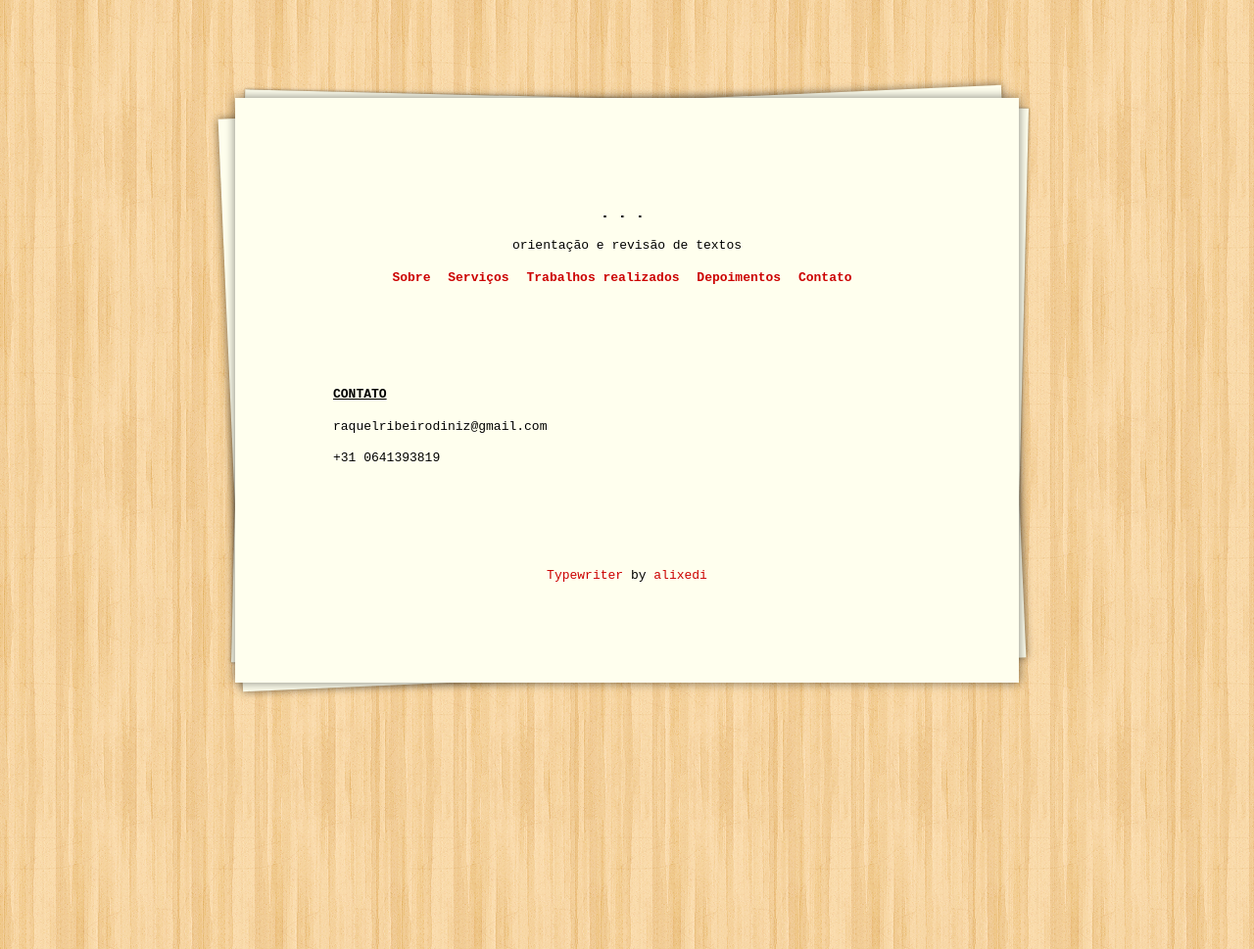
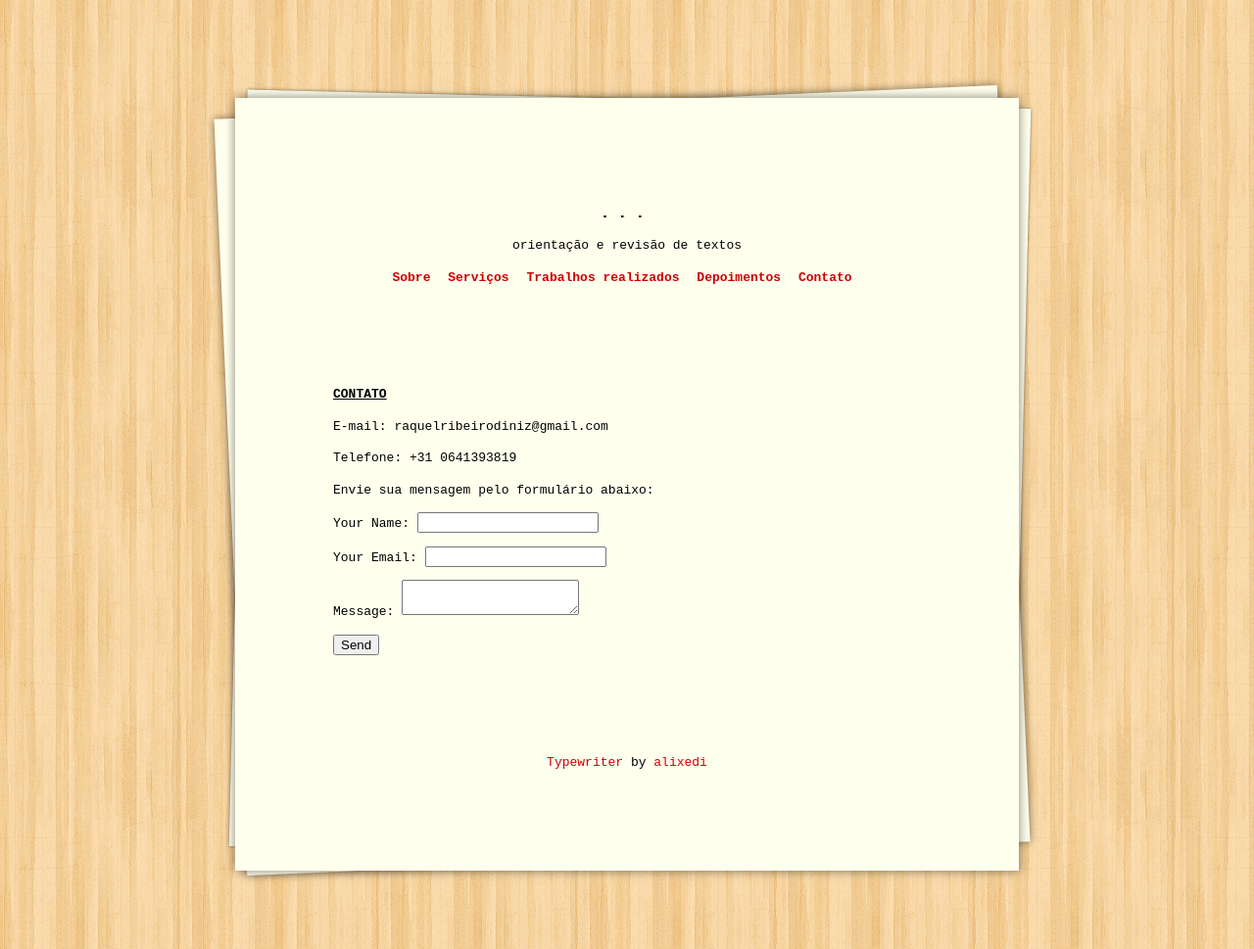
Before and after one commit to raqueldiniz/site, a Jekyll site: the page built from contato.md, in a window 1280 px wide. Shown: the whole page at 98% size. Built offline with Jekyll 4.4.1, drawn with Linux system fonts in a browser that asks for light colours.

Commit message:
Update contato.md

```diff
--- a/contato.md
+++ b/contato.md
@@ -4,6 +4,24 @@ title: Contato
 permalink: /contato/
 ---
 
-raquelribeirodiniz@gmail.com
+E-mail: raquelribeirodiniz@gmail.com
 
-+31 0641393819
+Telefone: +31 0641393819
+
+Envie sua mensagem pelo formulário abaixo:
+
+
+<form name="contact" method="POST" netlify>
+  <p>
+    <label>Your Name: <input type="text" name="name"></label>
+  </p>
+  <p>
+    <label>Your Email: <input type="email" name="email"></label>
+  </p>
+  <p>
+    <label>Message: <textarea name="message"></textarea></label>
+  </p>
+  <p>
+    <button type="submit">Send</button>
+  </p>
+</form>
```
